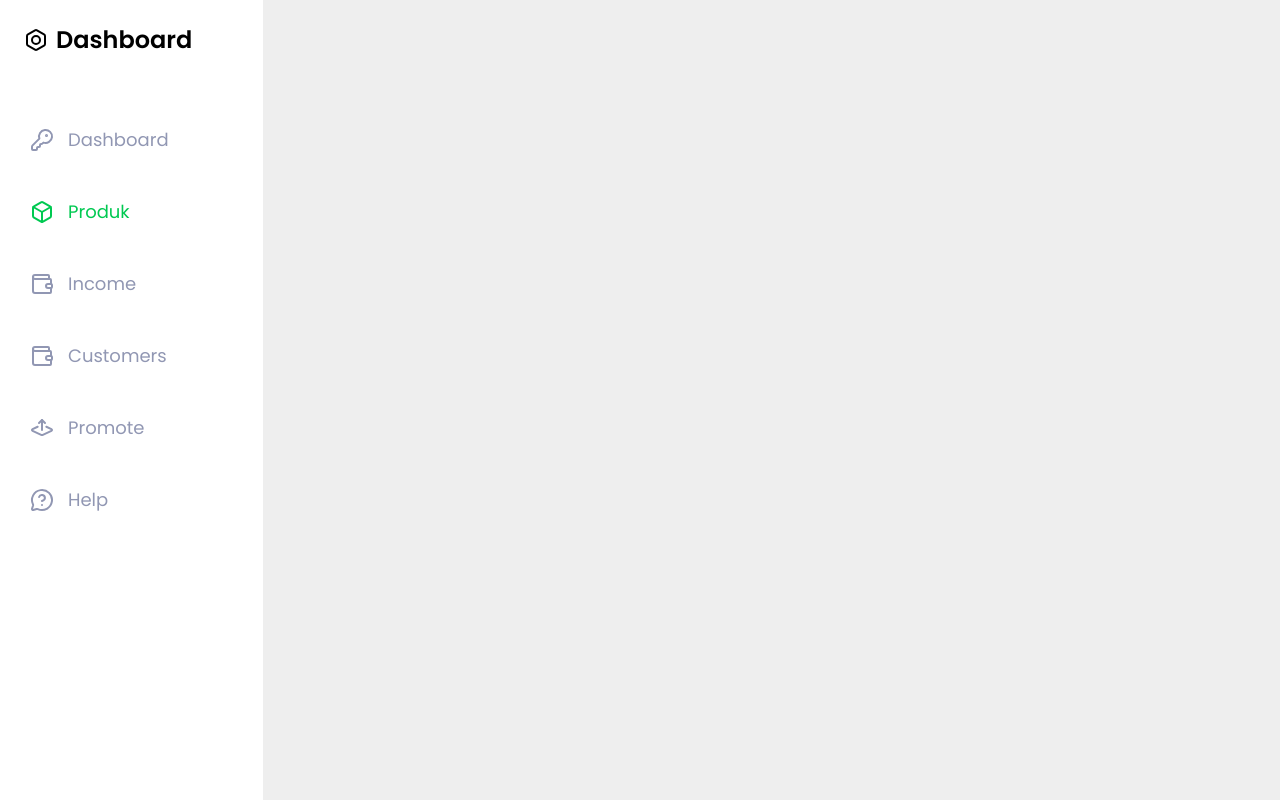
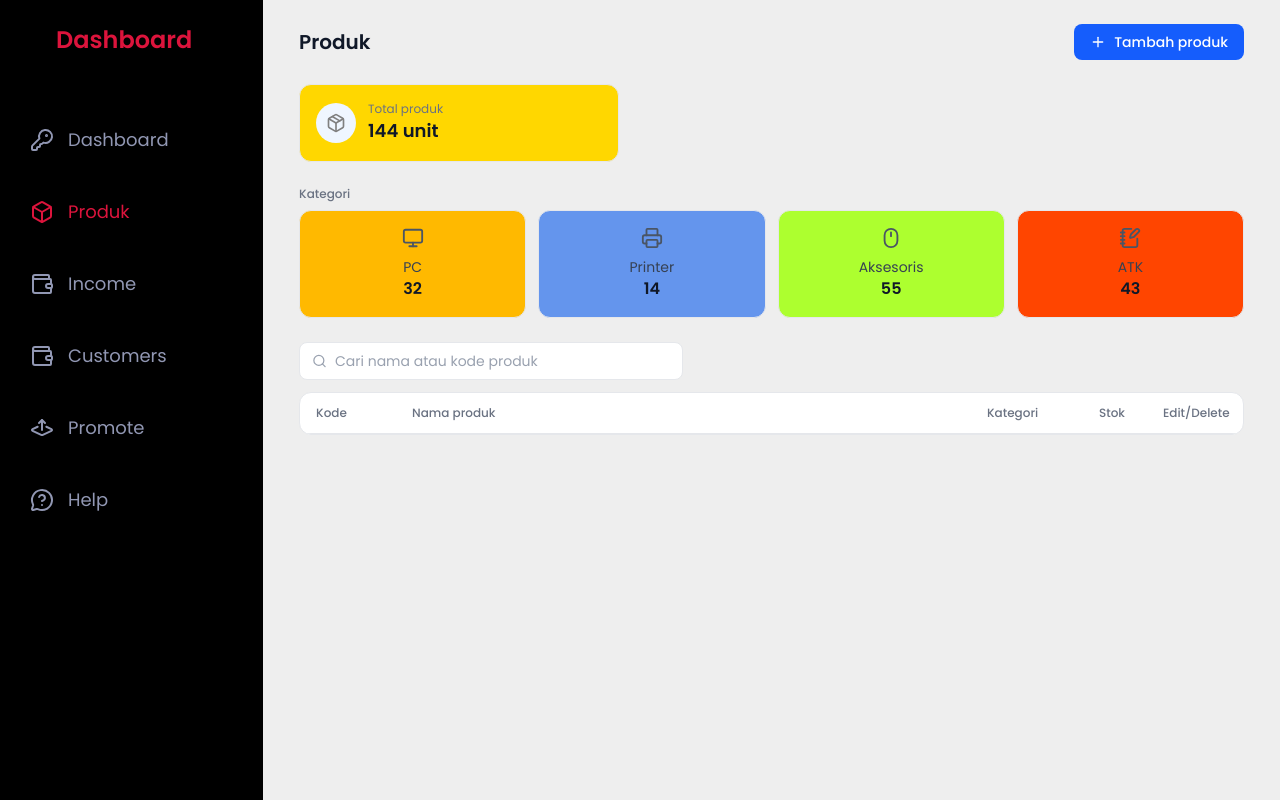
Before and after one commit to aurandyairlangga/Inventaris-kkp, a React (Vite) app: page /produk in a window 1280 px wide. Built offline with nearby package versions, Linux system fonts and the light colour scheme.

Commit message:
add fitur produk

```diff
--- a/src/App.jsx
+++ b/src/App.jsx
@@ -2,6 +2,8 @@ import { BrowserRouter, Route, Routes } from "react-router";
 import DashboardPage from "./pages/dashboard/DashboardPage";
 import IncomePage from "./pages/produk/IncomePage";
 import Layout from "./components/layout";
+import ProdukPage from "./pages/dashboard/ProdukPage";
+
 
 const App = () => {
   return (
@@ -9,7 +11,7 @@ const App = () => {
       <Routes>
         <Route element={<Layout />}>
           <Route index element={<DashboardPage />} />
-          <Route path="produk"></Route>
+          <Route path="produk" element={<ProdukPage />}/>
           <Route path="customers"></Route>
           <Route path="promote"></Route>
           <Route path="help"></Route>
--- a/src/components/Menu.jsx
+++ b/src/components/Menu.jsx
@@ -8,7 +8,7 @@ const Menu = ({ title, icon, to = "/" }) => {
       className={({ isActive }) =>
         cn(
           "flex items-center p-1.5 gap-3.5 text-lg  hover:bg-indigo-700 hover:text-white rounded-lg",
-          isActive ? "text-green-500" : "",
+          isActive ? "text-[#DC143C]" : "",
         )
       }
     >
--- a/src/components/layout/Sidebar.jsx
+++ b/src/components/layout/Sidebar.jsx
@@ -17,10 +17,10 @@ import Menu from "../Menu";
 
 const Sidebar = () => {
   return (
-    <div className="h-full bg-[#FFFFFF] p-6 w-80 justify-center">
+    <div className="h-full bg-[#000000] p-6 w-80 justify-center">
       <div className="flex items-center gap-2 text-2xl mb-16">
         <Bolt/>
-        <h1 className="font-semibold">Dashboard</h1>
+        <h1 className="font-semibold text-[#DC143C]">Dashboard</h1>
       </div>
 
       <div className="flex flex-col gap-8 text-[#9197B3] cursor-pointer">
--- a/src/pages/dashboard/DashboardPage.jsx
+++ b/src/pages/dashboard/DashboardPage.jsx
@@ -1,8 +1,5 @@
 
-import Sidebar from "../../components/layout/Sidebar";
 
-import Button from "../../components/Button";
-import Search from "../../components/Search";
 import AllCustomers from "../AllCustomers";
 import Cards from "./Cards";
 
--- /dev/null
+++ b/src/pages/dashboard/ProdukPage.jsx
@@ -0,0 +1,127 @@
+import {
+  Plus,
+  Pencil,
+  Trash2,
+  Search,
+  Monitor,
+  Printer,
+  Mouse,
+  NotebookPen,
+  Package,
+} from "lucide-react";
+import { useState } from "react";
+import Modal from "./form/Modal";
+
+const ProdukPage = () => {
+  const [listData, setListData] = useState([]);
+  const [showModal, setShowModal] = useState(false);
+  const onClose = () => setShowModal(false);
+
+  const onAddProduk = (data) => {
+    setListData((prev) => {
+      return [...prev, data];
+    });
+  };
+
+
+  return (
+    <div className="p-6">
+      {/* Header */}
+      <div className="flex items-center justify-between mb-6">
+        <p className="text-xl font-semibold text-gray-900">Produk</p>
+        <button
+          onClick={() => setShowModal(true)}
+          className="flex items-center gap-2 rounded-lg bg-blue-600 px-4 py-2 text-sm font-medium text-white hover:bg-blue-700 transition-colors"
+        >
+          <Plus size={16} />
+          <p>Tambah produk</p>
+        </button>
+      </div>
+
+      {/* Total produk */}
+      <div className="mb-6 flex max-w-xs items-center gap-3 rounded-xl border border-gray-200 bg-[#FFD700] p-4">
+        <div className="flex h-10 w-10 items-center justify-center rounded-full bg-blue-50">
+          <Package size={20} className="text-[#808080]" />
+        </div>
+        <div>
+          <p className="text-xs text-gray-500">Total produk</p>
+          <p className="text-lg font-semibold text-gray-900">144 unit</p>
+        </div>
+      </div>
+
+      {/* Kategori */}
+      <p className="mb-2 text-xs font-medium text-gray-500">Kategori</p>
+      <div className="mb-6 grid grid-cols-2 gap-3 sm:grid-cols-4">
+        <div className="rounded-xl border bg-amber-400 border-gray-200 bg-[#7FFF00] p-4 text-center">
+          <Monitor size={22} className="mx-auto mb-2 text-gray-600" />
+          <p className="text-sm text-gray-700">PC</p>
+          <p className="text-base font-semibold text-gray-900">32</p>
+        </div>
+        <div className="rounded-xl border border-gray-200 bg-[#6495ED] p-4 text-center">
+          <Printer size={22} className="mx-auto mb-2 text-gray-600" />
+          <p className="text-sm text-gray-700">Printer</p>
+          <p className="text-base font-semibold text-gray-900">14</p>
+        </div>
+        <div className="rounded-xl border border-gray-200 bg-[#ADFF2F] p-4 text-center">
+          <Mouse size={22} className="mx-auto mb-2 text-gray-600" />
+          <p className="text-sm text-gray-700">Aksesoris</p>
+          <p className="text-base font-semibold text-gray-900">55</p>
+        </div>
+        <div className="rounded-xl border border-gray-200 bg-[#FF4500] p-4 text-center">
+          <NotebookPen size={22} className="mx-auto mb-2 text-gray-600" />
+          <p className="text-sm text-gray-700">ATK</p>
+          <p className="text-base font-semibold text-gray-900">43</p>
+        </div>
+      </div>
+
+      {/* Search */}
+      <div className="mb-3 flex items-center gap-2 rounded-lg border border-gray-200 bg-white px-3 py-2 max-w-sm">
+        <Search size={16} className="text-gray-400" />
+        <input
+          placeholder="Cari nama atau kode produk"
+          className="w-full text-sm outline-none placeholder:text-gray-400"
+        />
+      </div>
+
+      <div className="rounded-xl border border-gray-200 bg-white overflow-hidden">
+        {/* Header baris */}
+        <div className="flex items-center border-b border-gray-200 px-4 py-3 text-xs font-medium text-gray-500">
+          <p className="w-24">Kode</p>
+          <p className="flex-1">Nama produk</p>
+          <p className="w-28">Kategori</p>
+          <p className="w-16">Stok</p>
+          <p className="w-16 text-right">Edit/Delete</p>
+        </div>
+
+        {listData.map(({ kode, namaProduk, kategori, stok }) => {
+          return (
+            <div key={kode} className="flex items-center border-b border-gray-100 px-4 py-3 text-sm">
+              <p className="w-24 text-gray-700">{kode}</p>
+              <p className="flex-1 text-gray-900">{namaProduk}</p>
+              <div className="w-28">
+                <p className="inline-block rounded-md bg-blue-50 px-2 py-1 text-xs text-blue-700">
+                  {kategori}
+                </p>
+              </div>
+              <p className="w-16 text-gray-700">{stok}</p>
+              <div className="flex w-16 items-center justify-end gap-3 text-gray-400">
+                <Pencil
+                  size={16}
+                  className="hover:text-blue-600 cursor-pointer"
+                />
+                <Trash2
+                  size={16}
+                  className="hover:text-red-600 cursor-pointer"
+                />
+              </div>
+            </div>
+          );
+        })}
+      </div>
+
+      {/* modal */}
+      <Modal showModal={showModal} onClose={setShowModal} onKirim={onAddProduk} />
+    </div>
+  );
+};
+export default ProdukPage;
--- /dev/null
+++ b/src/pages/dashboard/form/Modal.jsx
@@ -0,0 +1,101 @@
+import { useState } from "react";
+
+const Modal = ({ showModal = false,
+    onClose = () => {},
+    onKirim =() =>{},
+ }) => {
+  const [status, setOnStatus] = useState({
+    kode: "PRD-001",
+    namaProduk: "PC Rakitan i5",
+    kategori: "PC",
+    stok: "6",
+  });
+
+  console.log(status);
+
+//   const kodeChange = (event) => {
+//     setOnStatus((prev) => {
+//       return { ...prev, kode: event.target.value };
+//     });
+    const onChangeForm = (e) => {
+        const {name,value} = e.target;
+        setOnStatus((prev => {
+            return {...prev, [name]: value};
+        }));
+    };
+
+    const onSubmit = () => {
+        console.log("formModal",status);
+        onKirim(status);
+        onClose();
+    }
+
+  return (
+    showModal && (
+      <div className="fixed bg-black/20 h-dvh w-full top-0 left-0 flex items-center justify-center ">
+        <div className="w-full max-w-sm rounded-[28px] bg-white p-5">
+          <div>
+            <p className="mb-1 block text-sm text-gray-800">Kode</p>
+            <input
+              name="kode"
+              onChange={onChangeForm}
+              placeholder="isi kode"
+              className="w-full rounded-xl border border-gray-200 bg-gray-100 px-4 py-3 text-sm text-gray-800 outline-none placeholder:text-gray-400 focus:border-gray-400"
+            />
+          </div>
+
+          <div>
+            <p className="mb-1 block text-sm text-gray-800">Nama Produk</p>
+            <input
+              name="namaProduk"
+              onChange={onChangeForm}
+              placeholder="Masukan produk anda...."
+              className="w-full rounded-xl border border-gray-200 bg-gray-100 px-4 py-3 text-sm text-gray-800 outline-none placeholder:text-gray-400 focus:border-gray-400"
+            />
+          </div>
+
+          <div>
+            <p className="mb-1 block text-sm text-gray-800">Kategori</p>
+            <input
+            name="kategori"
+              onChange={onChangeForm}
+              placeholder="Masukan kategori anda..."
+              className="w-full rounded-xl border border-gray-200 bg-gray-100 px-4 py-3 text-sm text-gray-800 outline-none placeholder:text-gray-400 focus:border-gray-400"
+            />
+          </div>
+
+          <div>
+            <p className="mb-1 block text-sm text-gray-800">Stok</p>
+            <textarea
+              name="stok"
+              onChange={onChangeForm}
+              placeholder="Masukan stok anda..."
+              rows={4}
+              className="w-full resize-none rounded-xl border border-gray-200 bg-gray-100 px-4 py-3 text-sm text-gray-800 outline-none placeholder:text-gray-400 focus:border-gray-400"
+            />
+          </div>
+
+          <div className="flex gap-3">
+            <button
+              onClick={() => onClose(false)}
+              type="submit"
+              className="w-full rounded-xl bg-lime-400 py-3 text-sm font-semibold text-black"
+            >
+              Cancel
+            </button>
+
+            <button
+              onClick={onSubmit}
+              type="submit"
+              className="w-full rounded-xl bg-lime-400 py-3 text-sm font-semibold text-black cursor-pointer"
+            >
+              Submit
+            </button>
+          </div>
+        </div>
+      </div>
+    )
+  );
+};
+
+export default Modal;
```
